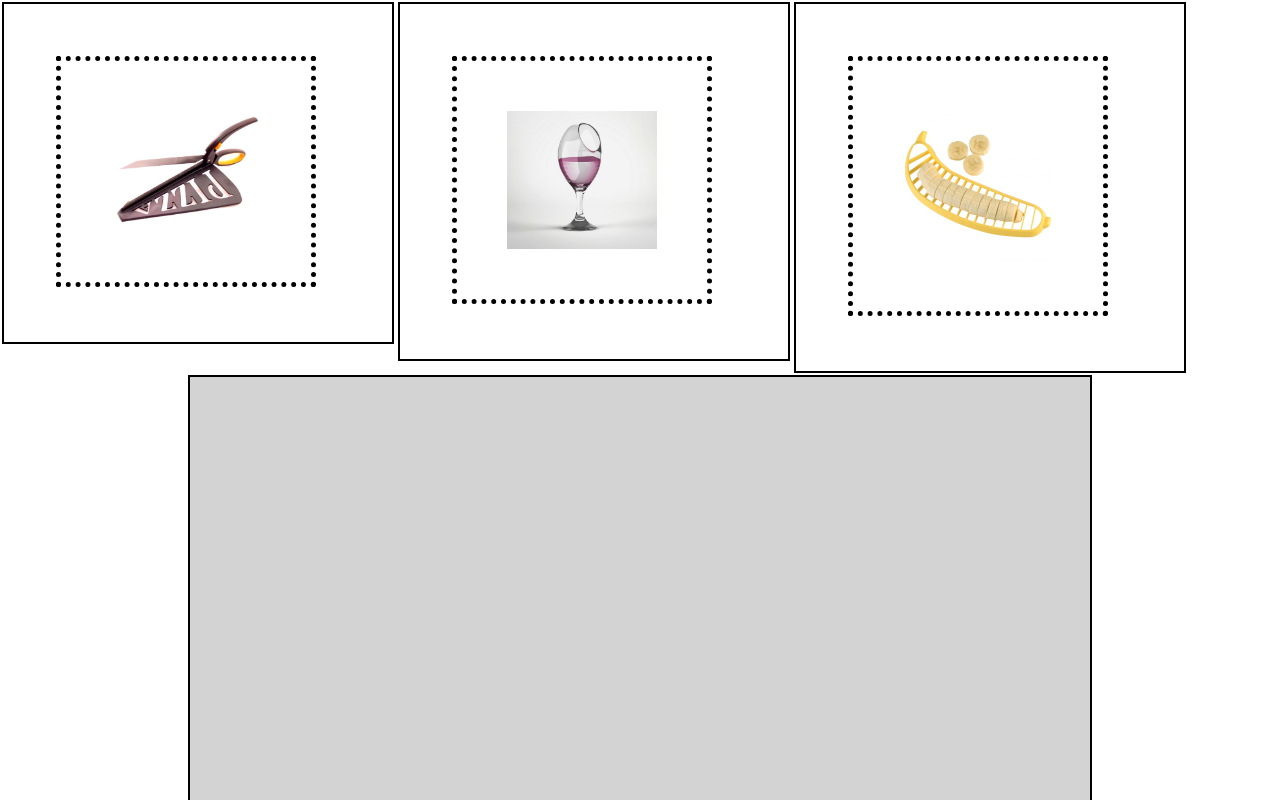
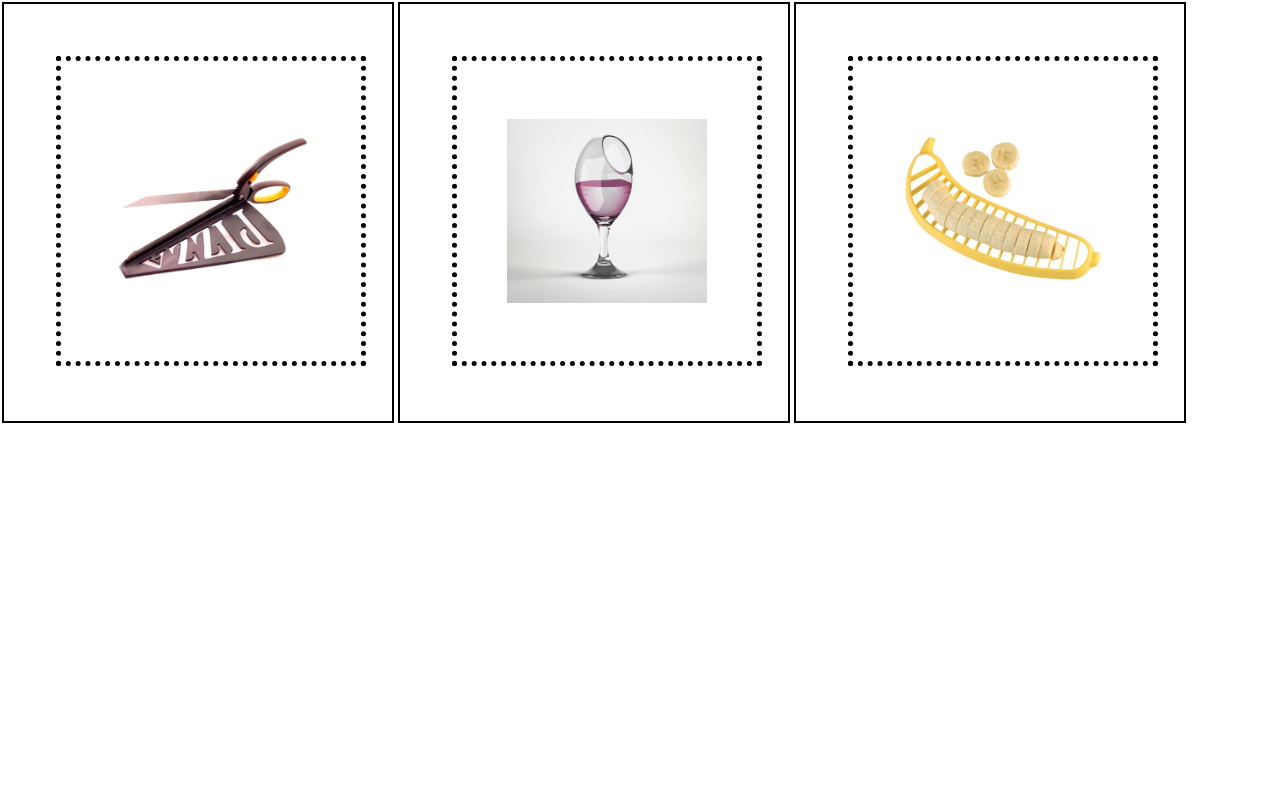
Before and after one commit to strangestbrew/bus_mall, a plain HTML site: page index.html in a window 1280 px wide. Shown: the top 800 px of the page. Drawn offline with nearby package versions, Linux system fonts and the light colour scheme.

Commit message:
added some css

```diff
--- a/app.js
+++ b/app.js
@@ -123,7 +123,7 @@ function getRandomImages() {
 setupListeners();
 getRandomImages();
 
-/////////////////////////////////////////////////////////
+///////////// table creation function below ///////////////////////////////////////
 
 var ctx = document.getElementById('myChart').getContext('2d');
 
@@ -151,7 +151,7 @@ function chartCreation(){
         {
           label: 'Number of times Displayed',
           data: displayTimes,
-          backgroundColor: '#F781BE',
+          backgroundColor: '#F8E0E6',
         }
       ]
     },
--- a/css/styles.css
+++ b/css/styles.css
@@ -4,20 +4,22 @@ li {
   margin: 2px;
   padding: 2px;
   height: 30%;
+  position: relative;
   float: left;
 }
 
 img {
-  height: auto;
-  width: 150px;
+  object-fit: contain;
+  height: 200px;
+  width: 200px;
   border: 5px dotted black;
   margin: 50px;
   padding: 50px;
 }
 
 canvas {
-  background: lightgrey;
-  border: solid black 2px;
+  background: white;
+  border: solid white 2px;
   display: block;
   margin: auto;
   bottom: 5px;
```
